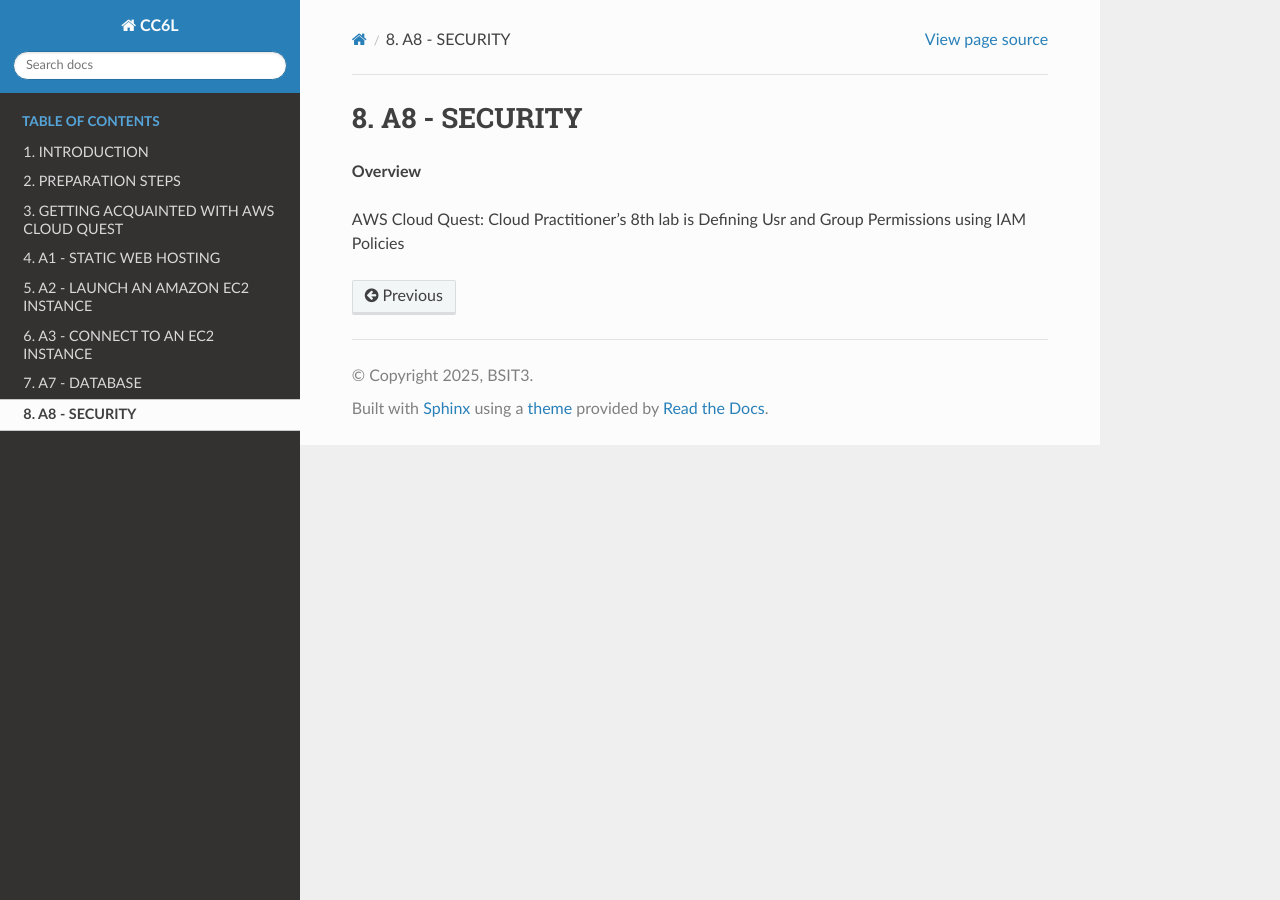
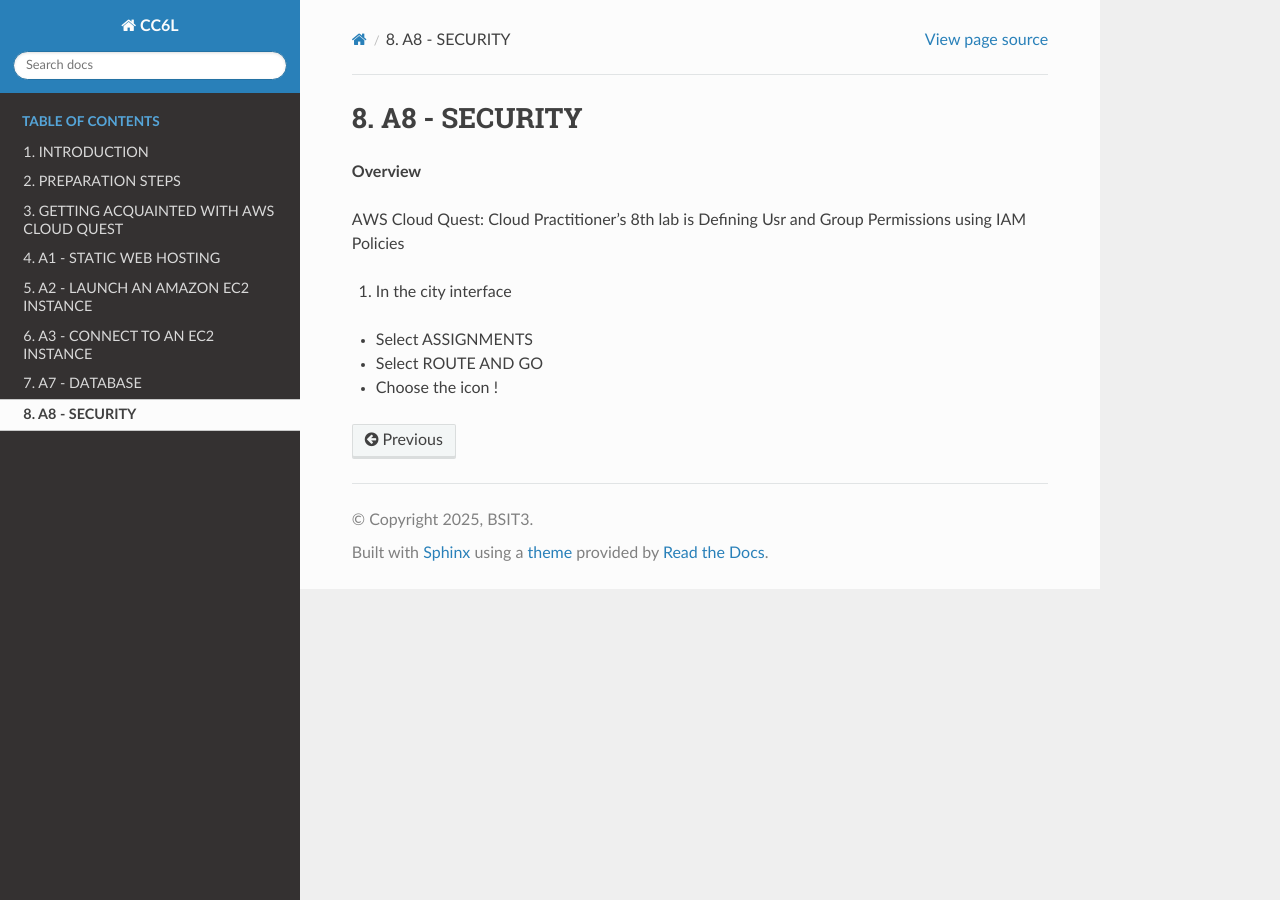
Before and after one commit to jambybrillo/aws_partitioner, a Sphinx documentation site: the page built from docs/source/a8_security.rst, in a window 1280 px wide. Built offline with Sphinx 7.4.7 and the Read the Docs theme 3.1.0, drawn with Linux system fonts in a browser that asks for light colours.

Commit message:
Update a8_security.rst

```diff
--- a/docs/source/a8_security.rst
+++ b/docs/source/a8_security.rst
@@ -4,3 +4,10 @@ A8 - SECURITY
 **Overview**
 
 AWS Cloud Quest: Cloud Practitioner’s 8th lab is Defining Usr and Group Permissions using IAM Policies
+
+
+1. In the city interface
+
+- Select ASSIGNMENTS
+- Select ROUTE AND GO
+- Choose the icon !
```
